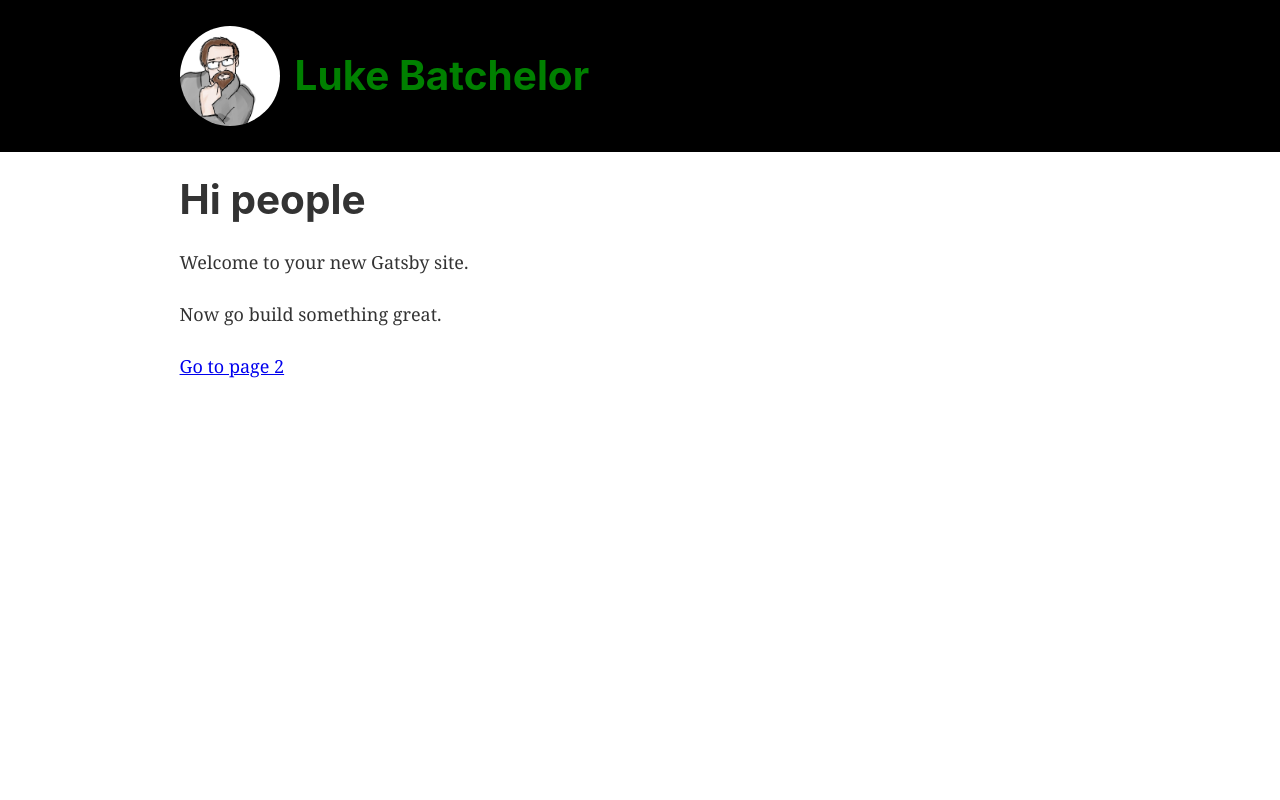
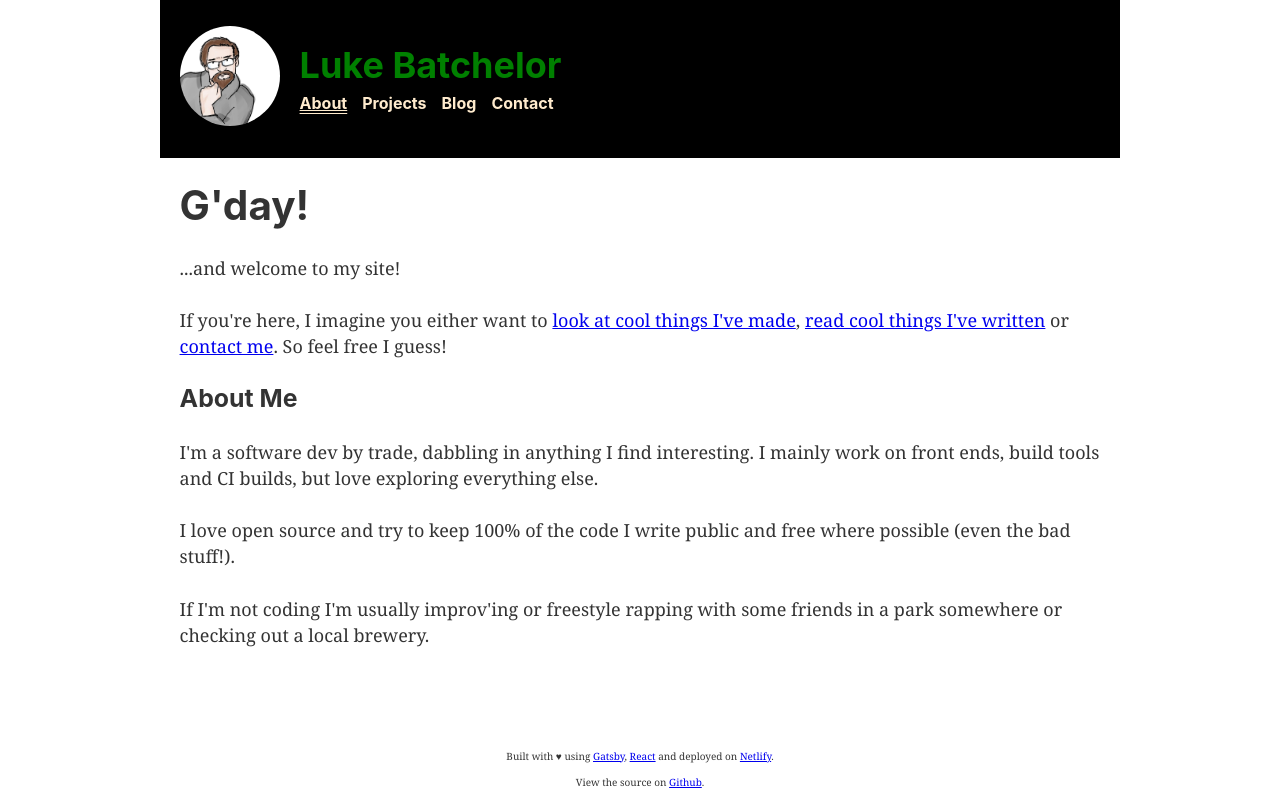
Before and after one commit to lukebatchelor/lukebatchelor-net-archive, a Gatsby site: page / in a window 1280 px wide. Built offline with nearby package versions, Linux system fonts and the light colour scheme; Gatsby itself is replaced by a stand-in of ours.

Commit message:
Cleans up layout and header, adds stub pages and home page content

```diff
--- a/src/components/Avatar.js
+++ b/src/components/Avatar.js
@@ -10,6 +10,6 @@ const avatarStyles = {
   marginRight: '15px',
 };
 
-const Avatar = () => <img style={avatarStyles} src={profileImg} />;
+const Avatar = () => <img style={avatarStyles} src={profileImg} alt="Avatar" />;
 
 export default Avatar;
--- a/src/components/header.js
+++ b/src/components/header.js
@@ -2,11 +2,20 @@ import React from 'react';
 import { Link } from 'gatsby';
 import Avatar from './Avatar';
 
-const Header = ({ siteTitle }) => (
+const navLinkStyle = (linkTo, curPage) => ({
+  textDecoration: curPage === linkTo ? 'undeline' : 'none',
+  textDecorationStyle: 'double',
+  color: 'blanchedalmond',
+  fontSize: 'initial',
+  marginRight: '15px',
+});
+
+const Header = ({ siteTitle, curPage }) => (
   <div
     style={{
       background: 'black',
       marginBottom: '1.45rem',
+      flexShrink: '0',
     }}
   >
     <div
@@ -19,18 +28,35 @@ const Header = ({ siteTitle }) => (
         alignItems: 'center',
       }}
     >
-      <Avatar />
-      <h1 style={{ margin: 0 }}>
-        <Link
-          to="/"
-          style={{
-            color: 'green',
-            textDecoration: 'none',
-          }}
-        >
+      <Link to="/">
+        <Avatar />
+      </Link>
+      <div
+        style={{ marginLeft: '5px', display: 'flex', flexDirection: 'column' }}
+      >
+        <h1 style={{ margin: 0, color: 'green', fontSize: '2rem' }}>
           {siteTitle}
-        </Link>
-      </h1>
+        </h1>
+        <h3 style={{ margin: '10px 0px 0px 0px', fontSize: 'initial' }}>
+          <Link style={{ ...navLinkStyle('index', curPage) }} to="/">
+            About
+          </Link>
+          <Link style={{ ...navLinkStyle('projects', curPage) }} to="projects">
+            Projects
+          </Link>
+          <Link
+            style={{
+              ...navLinkStyle('blog', curPage),
+            }}
+            to="blog"
+          >
+            Blog
+          </Link>
+          <Link style={{ ...navLinkStyle('contact', curPage) }} to="contact">
+            Contact
+          </Link>
+        </h3>
+      </div>
     </div>
   </div>
 );
--- a/src/components/layout.css
+++ b/src/components/layout.css
@@ -2,10 +2,17 @@ html {
   font-family: sans-serif;
   -ms-text-size-adjust: 100%;
   -webkit-text-size-adjust: 100%;
+  height: 100%;
 }
 body {
   margin: 0;
+  height: 100%;
 }
+#___gatsby,
+#___gatsby > div {
+  height: 100%;
+}
+
 article,
 aside,
 details,
@@ -60,7 +67,7 @@ dfn {
 }
 h1 {
   font-size: 2em;
-  margin: .67em 0;
+  margin: 0.67em 0;
 }
 mark {
   background-color: #ff0;
@@ -77,10 +84,10 @@ sup {
   vertical-align: baseline;
 }
 sub {
-  bottom: -.25em;
+  bottom: -0.25em;
 }
 sup {
-  top: -.5em;
+  top: -0.5em;
 }
 img {
   border-style: none;
@@ -122,29 +129,29 @@ button,
 select {
   text-transform: none;
 }
-[type=reset],
-[type=submit],
+[type='reset'],
+[type='submit'],
 button,
-html [type=button] {
+html [type='button'] {
   -webkit-appearance: button;
 }
-[type=button]::-moz-focus-inner,
-[type=reset]::-moz-focus-inner,
-[type=submit]::-moz-focus-inner,
+[type='button']::-moz-focus-inner,
+[type='reset']::-moz-focus-inner,
+[type='submit']::-moz-focus-inner,
 button::-moz-focus-inner {
   border-style: none;
   padding: 0;
 }
-[type=button]:-moz-focusring,
-[type=reset]:-moz-focusring,
-[type=submit]:-moz-focusring,
+[type='button']:-moz-focusring,
+[type='reset']:-moz-focusring,
+[type='submit']:-moz-focusring,
 button:-moz-focusring {
   outline: 1px dotted ButtonText;
 }
 fieldset {
   border: 1px solid silver;
   margin: 0 2px;
-  padding: .35em .625em .75em;
+  padding: 0.35em 0.625em 0.75em;
 }
 legend {
   box-sizing: border-box;
@@ -157,26 +164,26 @@ legend {
 textarea {
   overflow: auto;
 }
-[type=checkbox],
-[type=radio] {
+[type='checkbox'],
+[type='radio'] {
   box-sizing: border-box;
   padding: 0;
 }
-[type=number]::-webkit-inner-spin-button,
-[type=number]::-webkit-outer-spin-button {
+[type='number']::-webkit-inner-spin-button,
+[type='number']::-webkit-outer-spin-button {
   height: auto;
 }
-[type=search] {
+[type='search'] {
   -webkit-appearance: textfield;
   outline-offset: -2px;
 }
-[type=search]::-webkit-search-cancel-button,
-[type=search]::-webkit-search-decoration {
+[type='search']::-webkit-search-cancel-button,
+[type='search']::-webkit-search-decoration {
   -webkit-appearance: none;
 }
 ::-webkit-input-placeholder {
   color: inherit;
-  opacity: .54;
+  opacity: 0.54;
 }
 ::-webkit-file-upload-button {
   -webkit-appearance: button;
@@ -202,10 +209,10 @@ body {
   font-weight: normal;
   word-wrap: break-word;
   font-kerning: normal;
-  -moz-font-feature-settings: "kern", "liga", "clig", "calt";
-  -ms-font-feature-settings: "kern", "liga", "clig", "calt";
-  -webkit-font-feature-settings: "kern", "liga", "clig", "calt";
-  font-feature-settings: "kern", "liga", "clig", "calt";
+  -moz-font-feature-settings: 'kern', 'liga', 'clig', 'calt';
+  -ms-font-feature-settings: 'kern', 'liga', 'clig', 'calt';
+  -webkit-font-feature-settings: 'kern', 'liga', 'clig', 'calt';
+  font-feature-settings: 'kern', 'liga', 'clig', 'calt';
 }
 img {
   max-width: 100%;
@@ -573,10 +580,10 @@ td,
 th {
   text-align: left;
   border-bottom: 1px solid hsla(0, 0%, 0%, 0.12);
-  font-feature-settings: "tnum";
-  -moz-font-feature-settings: "tnum";
-  -ms-font-feature-settings: "tnum";
-  -webkit-font-feature-settings: "tnum";
+  font-feature-settings: 'tnum';
+  -moz-font-feature-settings: 'tnum';
+  -ms-font-feature-settings: 'tnum';
+  -webkit-font-feature-settings: 'tnum';
   padding-left: 0.96667rem;
   padding-right: 0.96667rem;
   padding-top: 0.725rem;
@@ -594,8 +601,8 @@ tt,
 code {
   background-color: hsla(0, 0%, 0%, 0.04);
   border-radius: 3px;
-  font-family: "SFMono-Regular", Consolas, "Roboto Mono", "Droid Sans Mono",
-    "Liberation Mono", Menlo, Courier, monospace;
+  font-family: 'SFMono-Regular', Consolas, 'Roboto Mono', 'Droid Sans Mono',
+    'Liberation Mono', Menlo, Courier, monospace;
   padding: 0;
   padding-top: 0.2em;
   padding-bottom: 0.2em;
@@ -609,13 +616,13 @@ code:after,
 tt:before,
 tt:after {
   letter-spacing: -0.2em;
-  content: " ";
+  content: ' ';
 }
 pre code:before,
 pre code:after,
 pre tt:before,
 pre tt:after {
-  content: "";
+  content: '';
 }
 @media only screen and (max-width: 480px) {
   html {
--- a/src/components/layout.js
+++ b/src/components/layout.js
@@ -6,7 +6,7 @@ import { StaticQuery, graphql } from 'gatsby';
 import Header from './header';
 import './layout.css';
 
-const Layout = ({ children }) => (
+const Layout = ({ children, curPage }) => (
   <StaticQuery
     query={graphql`
       query SiteTitleQuery {
@@ -28,16 +28,47 @@ const Layout = ({ children }) => (
         >
           <html lang="en" />
         </Helmet>
-        <Header siteTitle={data.site.siteMetadata.title} />
         <div
           style={{
+            display: 'flex',
+            flexDirection: 'column',
+            height: '100%',
+            maxWidth: 960,
             margin: '0 auto',
-            maxWidth: 960,
-            padding: '0px 1.0875rem 1.45rem',
-            paddingTop: 0,
           }}
         >
-          {children}
+          <Header siteTitle={data.site.siteMetadata.title} curPage={curPage} />
+          <div
+            style={{
+              margin: '0 auto',
+              maxWidth: 960,
+              padding: '0px 1.0875rem 1.45rem',
+              paddingTop: 0,
+              flex: '1 0 auto',
+            }}
+          >
+            {children}
+          </div>
+          <div
+            style={{
+              textAlign: 'center',
+              padding: '5px',
+              fontSize: '10px',
+              flexShrink: '0',
+              maxWidth: '70%',
+              alignSelf: 'center',
+            }}
+          >
+            Built with &hearts; using{' '}
+            <a href="https://www.gatsbyjs.org/">Gatsby</a>,{' '}
+            <a href="https://reactjs.org">React</a> and deployed on{' '}
+            <a href="https://netlify.com">Netlify</a>. <br />
+            View the source on{' '}
+            <a href="https://github.com/lukebatchelor/lukebatchelor-net">
+              Github
+            </a>
+            .
+          </div>
         </div>
       </>
     )}
--- a/src/pages/index.js
+++ b/src/pages/index.js
@@ -4,11 +4,29 @@ import { Link } from 'gatsby';
 import Layout from '../components/layout';
 
 const IndexPage = () => (
-  <Layout>
-    <h1>Hi people</h1>
-    <p>Welcome to your new Gatsby site.</p>
-    <p>Now go build something great.</p>
-    <Link to="/page-2/">Go to page 2</Link>
+  <Layout curPage="index">
+    <h1>G'day!</h1>
+    <p>...and welcome to my site!</p>
+    <p>
+      If you're here, I imagine you either want to{' '}
+      <Link to="projects">look at cool things I've made</Link>,{' '}
+      <Link to="blog">read cool things I've written</Link> or{' '}
+      <Link to="contact">contact me</Link>. So feel free I guess!
+    </p>
+    <h3>About Me</h3>
+    <p>
+      I'm a software dev by trade, dabbling in anything I find interesting. I
+      mainly work on front ends, build tools and CI builds, but love exploring
+      everything else.
+    </p>
+    <p>
+      I love open source and try to keep 100% of the code I write public and
+      free where possible (even the bad stuff!).
+    </p>
+    <p>
+      If I'm not coding I'm usually improv'ing or freestyle rapping with some
+      friends in a park somewhere or checking out a local brewery.
+    </p>
   </Layout>
 );
 
```
Also changed, not shown: src/pages/blog.js (added, +13 -0 lines), src/pages/contact.js (added, +13 -0 lines), src/pages/page-2.js (deleted, +0 -14 lines), src/pages/projects.js (added, +13 -0 lines).
